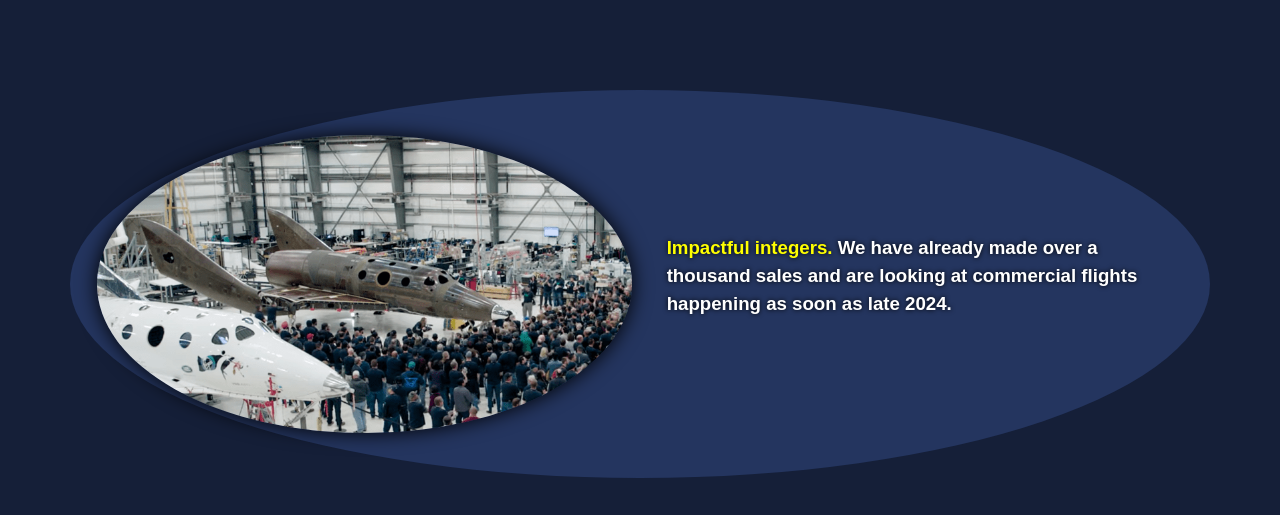
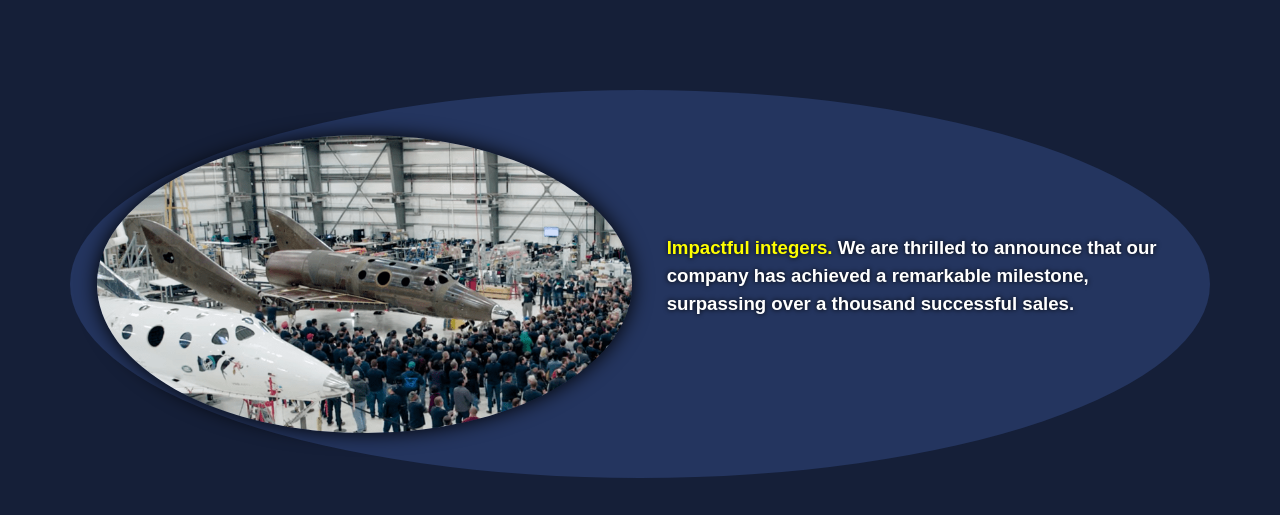
Before and after one commit to bossbadi-web/interstellr, a Flask app: page / in a window 1280 px wide. Shown: the part 2504-3019 px from the top of the page. Run offline with Flask 3, Linux system fonts and the light colour scheme; some libraries are stand-ins or nearby versions; some web fonts are replaced.

Commit message:
update content on landing page

```diff
--- a/templates/landing.html
+++ b/templates/landing.html
@@ -115,8 +115,8 @@
       </div>
       <div class="p-2 text-wrapper">
         <p>
-          <b>Impactful integers.</b> We have already made over a thousand sales and are looking at commercial flights
-          happening as soon as late 2024.
+          <b>Impactful integers.</b> We are thrilled to announce that our company has achieved a remarkable milestone,
+          surpassing over a thousand successful sales.
         </p>
       </div>
     </div>
```
